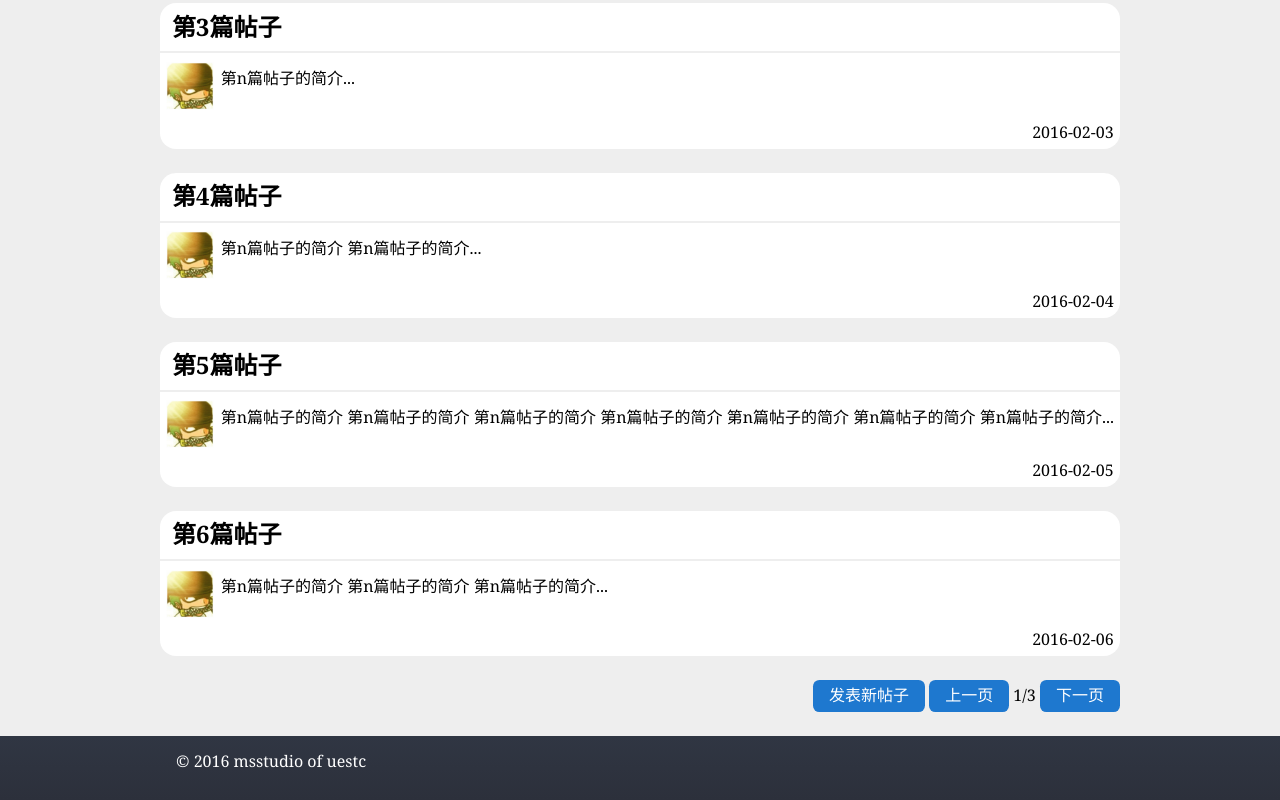
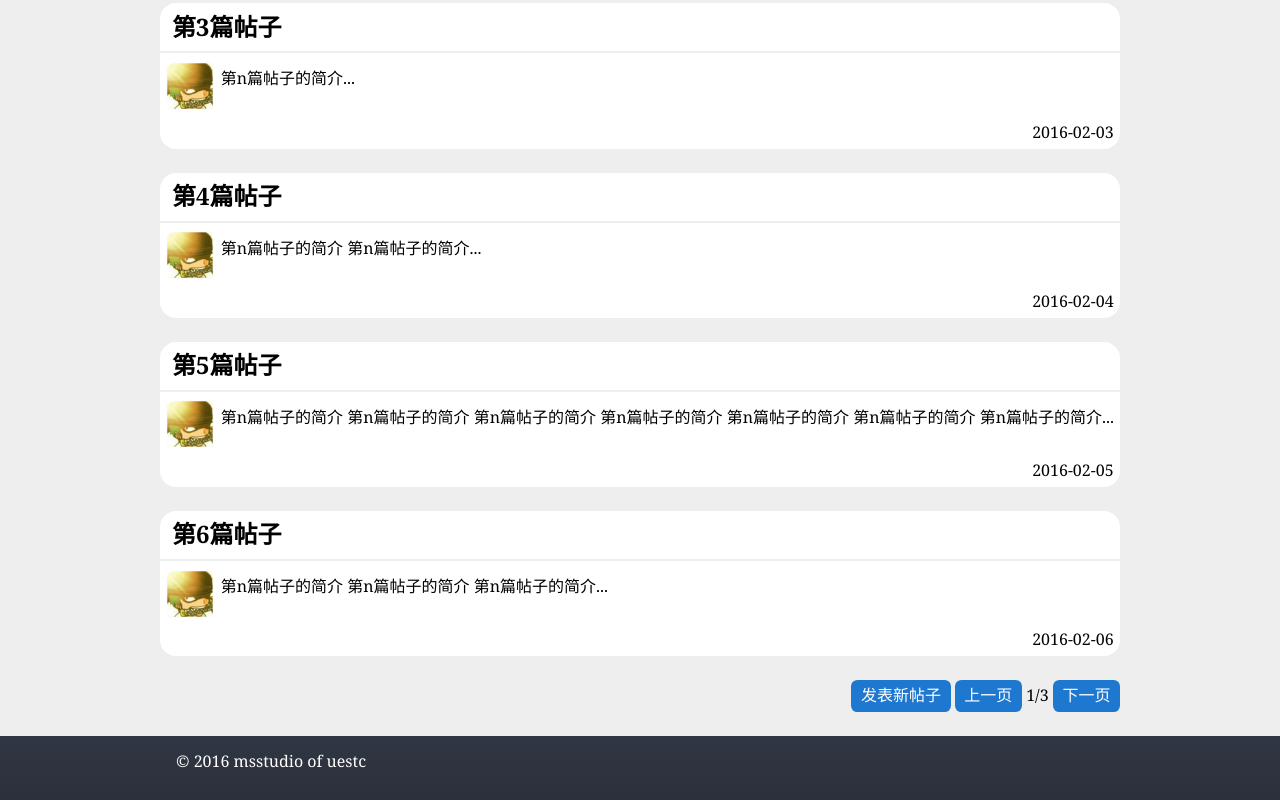
Before and after one commit to LuckyDogLee/anonymity, a plain HTML site: page bar.html in a window 1280 px wide. Shown: the part 588-1388 px from the top of the page. Drawn offline with Linux system fonts and the light colour scheme.

Commit message:
change the buttons' padding

```diff
--- a/css/home.css
+++ b/css/home.css
@@ -62,7 +62,7 @@
 
 #btn-last,
 #btn-next{
-  padding: 0.4em 1em;
+  padding: 0.4em 0.6em;
   border: 0;
   border-radius: 0.4em;
   background-color: rgb(30, 120, 207);
--- a/css/posts.css
+++ b/css/posts.css
@@ -48,7 +48,7 @@
 .btn-focus,
 .btn-post,
 .btn-bar{
-  padding: 0.4em 1em;
+  padding: 0.4em .6em;
   border: 0;
   border-radius: 0.4em;
   background-color: rgb(30, 120, 207);
```
